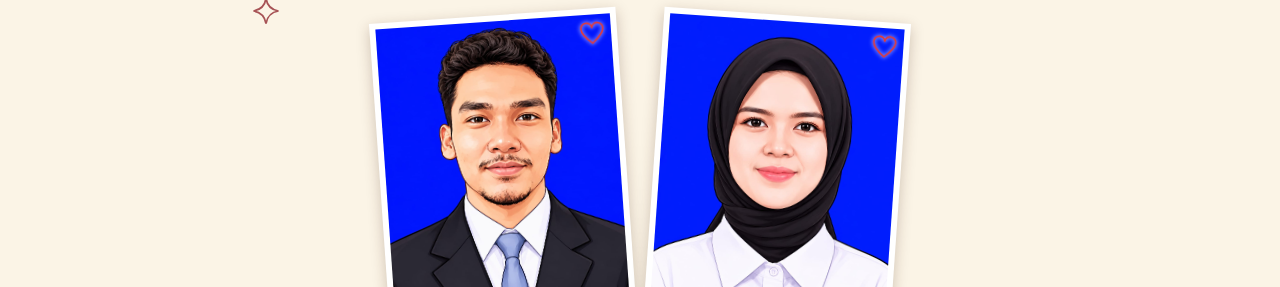
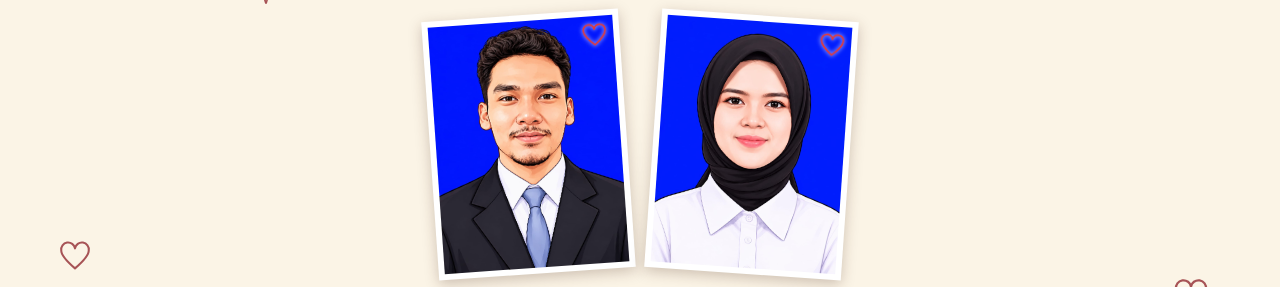
Before and after one commit to Shijuuten/undangan-pernikahan, a plain HTML site: page index.html in a window 1280 px wide. Shown: the part 381-668 px from the top of the page. Drawn offline with Linux system fonts and the light colour scheme; a web font is replaced by a local one.

Commit message:
mengecilkan ukuran foto

```diff
--- a/style.css
+++ b/style.css
@@ -532,7 +532,7 @@ textarea {
     font-size: 2rem;
   }
   .foto-cover {
-    width: 520px;
+    width: 420px;
     gap: 1.6rem;
   }
   .nama-cover,
```
